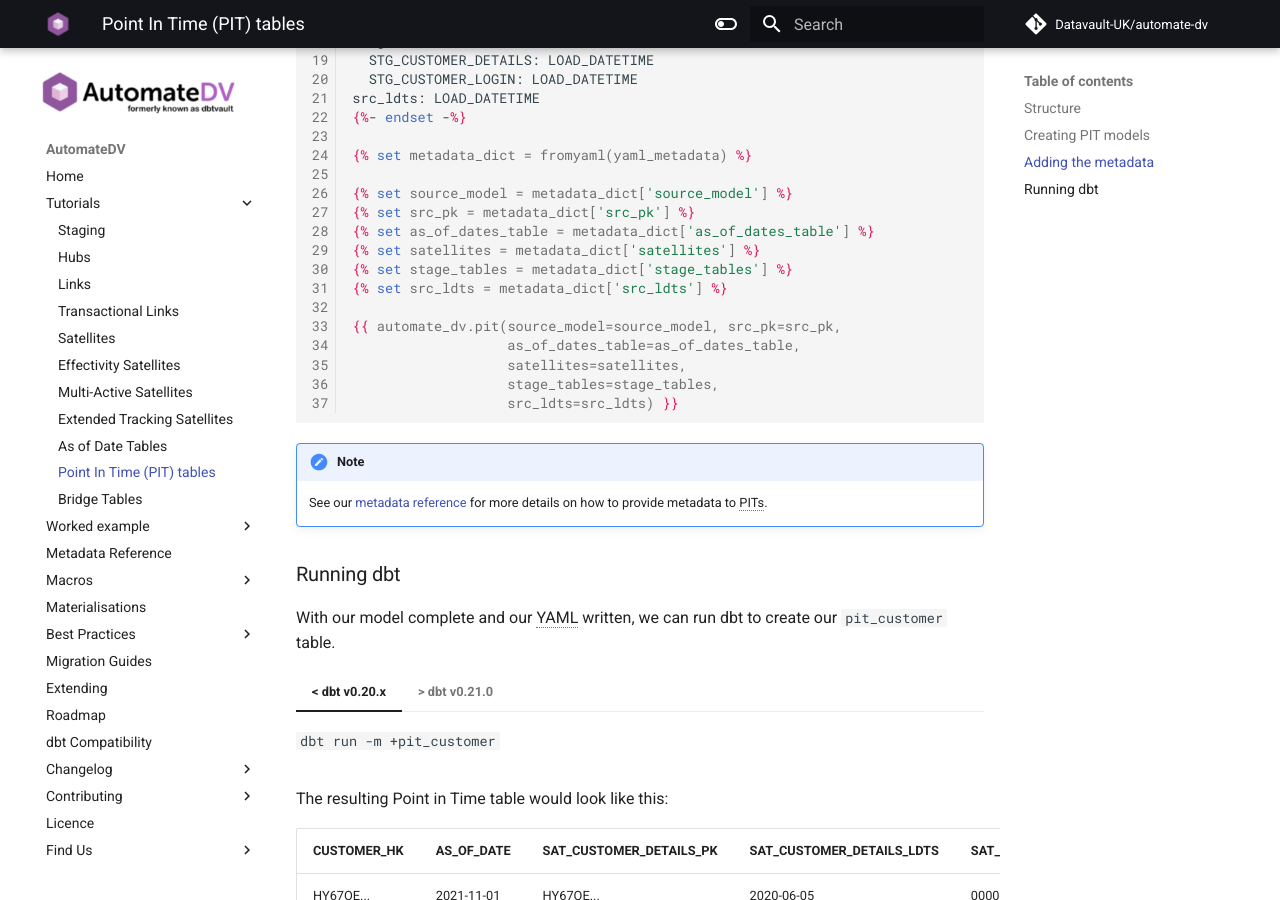
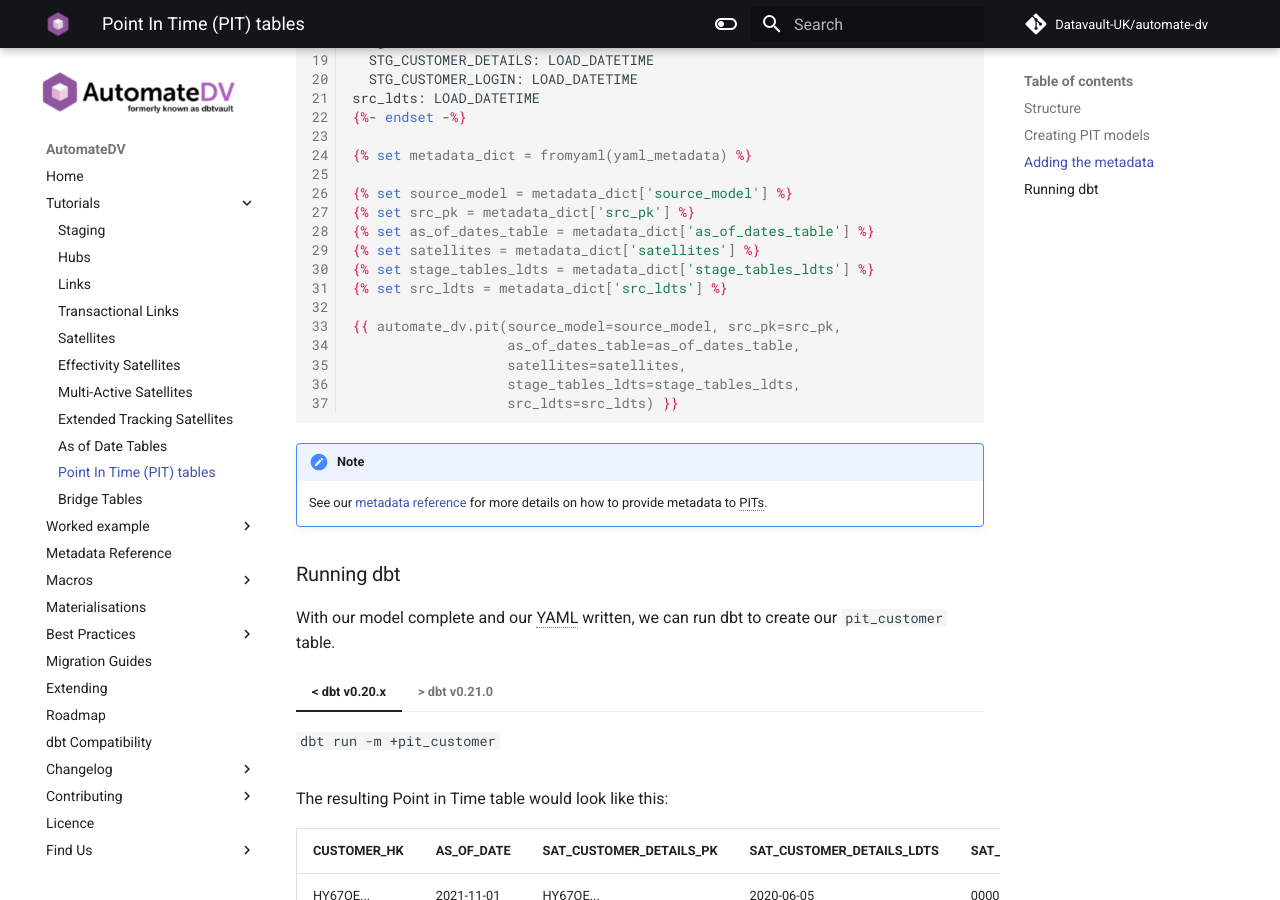
Before and after one commit to Datavault-UK/automate-dv-docs, an MkDocs documentation site: the page built from docs/tutorial/tut_point_in_time.md, in a window 1280 px wide and 900 px high, scrolled down 5263 px. Built offline with MkDocs 1.6.1 and Material for MkDocs 9.7.7, drawn with Linux system fonts in a browser that asks for light colours; comment, search, counter and statistics services are not loaded; some of the changed text lies outside the part shown.

Commit message:
Fix references to old pit "stage_tables" param

````diff
--- a/docs/metadata.md
+++ b/docs/metadata.md
@@ -1080,7 +1080,7 @@
           PK: CUSTOMER_HK
         ldts:
           LDTS: LOAD_DATETIME
-    stage_tables:
+    stage_tables_ldts:
       STG_CUSTOMER_DETAILS: LOAD_DATETIME
       STG_CUSTOMER_LOGIN: LOAD_DATETIME
       STG_CUSTOMER_PROFILE: LOAD_DATETIME
@@ -1093,7 +1093,7 @@
                        src_pk=metadata_dict['src_pk'],
                        as_of_dates_table=metadata_dict['as_of_dates_table'],
                        satellites=metadata_dict['satellites'],
-                       stage_tables=metadata_dict['stage_tables'],
+                       stage_tables_ldts=metadata_dict['stage_tables_ldts'],
                        src_ldts=metadata_dict['src_ldts']) }}
     ```
 
--- a/docs/tutorial/tut_point_in_time.md
+++ b/docs/tutorial/tut_point_in_time.md
@@ -36,7 +36,7 @@
 The third level key will be _'PK'_ and _'LDTS'_. The expected value for the _'PK'_ key is the Hash Key column name of the Satellite (e.g. CUSTOMER_HK).
 The expected value for the _'LDTS'_ key is the Load Date/Timestamp column name of the Satellite (e.g. LOAD_DATETIME).
 
-#### Stage Models (stage_tables)
+#### Stage Models (stage_tables_ldts)
 This is a dictionary that contains the names of the Load Date/Timestamp columns for each stage table sourcing the Satellites.
 
 The keys in the dictionary will be the stage table names (e.g. 'STG_CUSTOMER_DETAILS), whereas the values will be
@@ -55,7 +55,7 @@
     {{ automate_dv.pit(source_model=source_model, src_pk=src_pk,
                        as_of_dates_table=as_of_dates_table,
                        satellites=satellites,
-                       stage_tables=stage_tables,
+                       stage_tables_ldts=stage_tables_ldts,
                        src_ldts=src_ldts) }}
     ```
 
@@ -81,7 +81,7 @@
 |                   | {"SAT_CUSTOMER_LOGIN":                                                        |
 |                   | &emsp;&emsp;{"pk": {"PK": "CUSTOMER_HK"}, {"ldts": {"LDTS": "LOAD_DATETIME"}} |
 |                   | }                                                                             |
-| stage_tables      | {"STG_CUSTOMER_DETAILS": "LOAD_DATETIME",                                     |
+| stage_tables_ldts | {"STG_CUSTOMER_DETAILS": "LOAD_DATETIME",                                     |
 |                   | "STG_CUSTOMER_LOGIN": "LOAD_DATETIME"}                                        |
 | src_ldts          | LOAD_DATETIME                                                                 |
 
@@ -228,13 +228,13 @@
     {% set src_pk = metadata_dict['src_pk'] %}
     {% set as_of_dates_table = metadata_dict['as_of_dates_table'] %}
     {% set satellites = metadata_dict['satellites'] %}
-    {% set stage_tables = metadata_dict['stage_tables'] %}
+    {% set stage_tables_ldts = metadata_dict['stage_tables_ldts'] %}
     {% set src_ldts = metadata_dict['src_ldts'] %}
 
     {{ automate_dv.pit(source_model=source_model, src_pk=src_pk,
                        as_of_dates_table=as_of_dates_table,
                        satellites=satellites,
-                       stage_tables=stage_tables,
+                       stage_tables_ldts=stage_tables_ldts,
                        src_ldts=src_ldts) }}
     ```
 
````
Also changed, not shown: docs/materialisations.md (+1 -1 lines).
